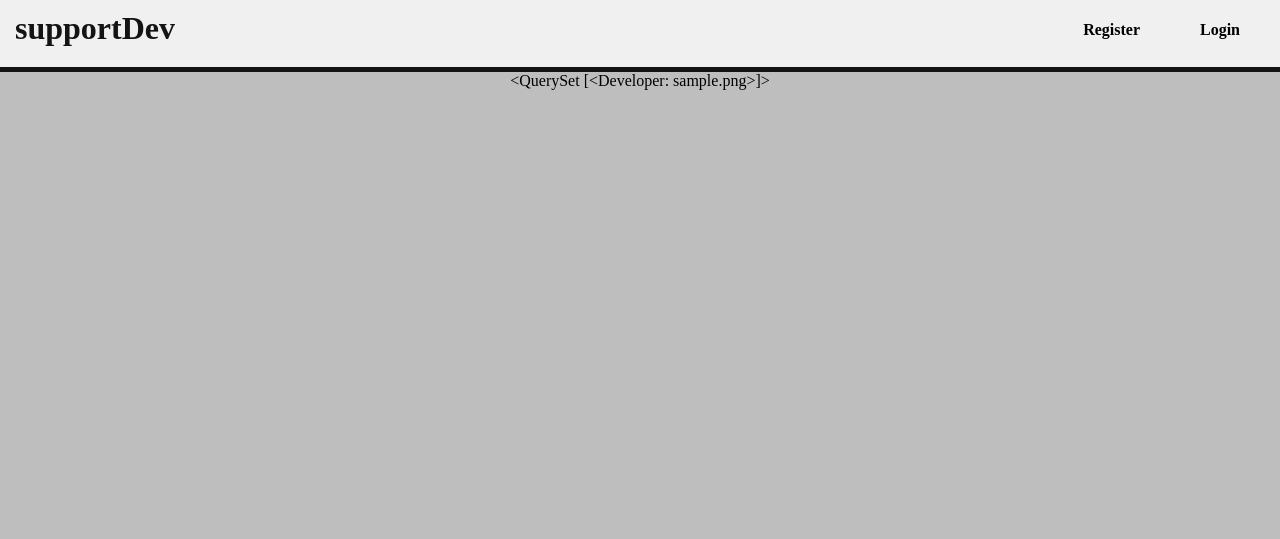
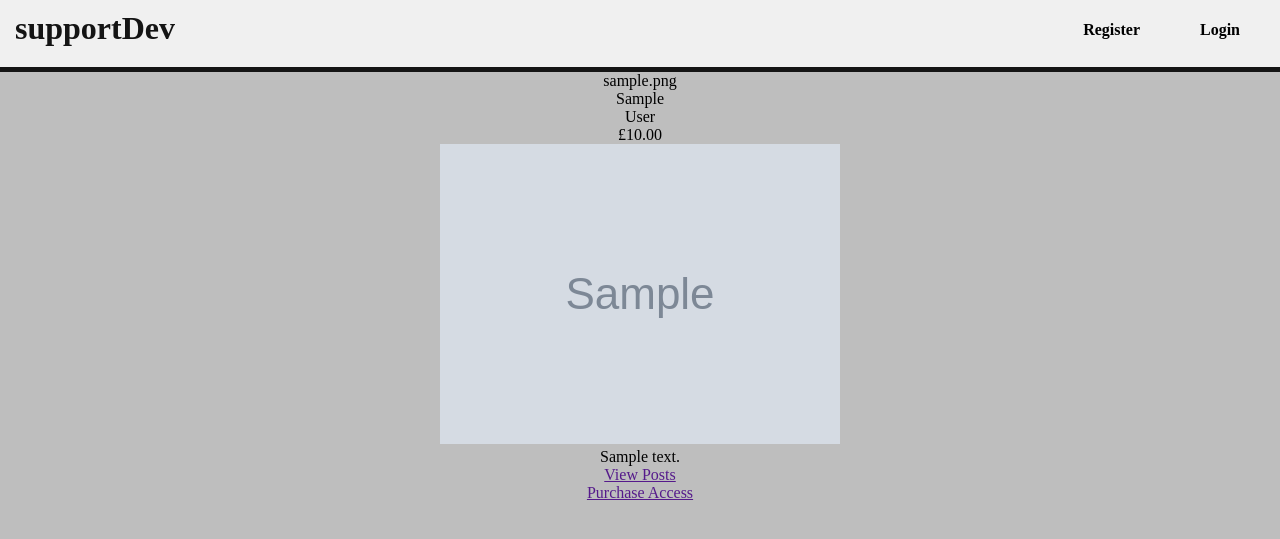
Before and after one commit to adampgiles/CI_PP4_SD, a Django app: page /developers/ in a window 1280 px wide. Shown: the top 539 px of the page. Run offline with Django 4.2, Linux system fonts and the light colour scheme; tables that the repository leaves empty hold one stand-in row (values such as "Sample post"); grey boxes marked "Sample" are stand-in pictures.

Commit message:
feat: set developers.html to display the required developer profile information

```diff
--- a/developers/templates/developers/developers.html
+++ b/developers/templates/developers/developers.html
@@ -2,9 +2,68 @@
 {% load static %}
 
 {% block content %}
+<!-- Section containing a list of all Developers -->
+    <div class="developer-section">
 
-<div>
-    {{ developers }}
-</div>
+        {% for developer in developers %}
+
+        <!-- Block containing a Developer's data -->
+        <div class="developer-block">
+
+            <!-- Developer's Profile Name, First & Last name, and Price -->
+            <div class="profile-names-price">
+                <div class="profile-names">
+                    <div class="profile-name">
+                        <p>{{ developer.profile_name }}</p>
+                    </div>
+                    <div class="profile-first-last-name">
+                        <p>{{ developer.first_name }}</p>
+                        <p>{{ developer.last_name }}</p>
+                    </div>
+                </div>
+
+                <div class="profile-price">
+                    <p>£{{ developer.price }}</p>
+                </div>
+            </div>
+
+            <!-- Developer's Profile Image, and Description -->
+            <div class="profile-image-description">
+                <div class="profile-image">
+
+                    {% if developer.image %}
+                        <img src="{{ developer.image.url }}" alt="{{ developer.profile_name }}">
+                    {% else %}
+                        <img src="{{ MEDIA_URL }}default_image.png" alt="-- NO IMAGE --">
+                    {% endif %}
+
+                </div>
+
+                <div class="profile-description">{{ developer.description }}</div>
+
+            </div>
+
+            <!-- Buttons to Purchase the Profile, or View if already purchased -->
+            <div class="profile-purchase-view">
+
+                <!-- IF ACCESS PURCHASED THEN... -->
+                <div class="profile-view">
+                    <a href="">
+                        <p>View Posts</p>
+                    </a>
+                </div>
+                <!-- ELSE... -->
+                <div class="profile-purchase">
+                    <a href="">
+                        <p>Purchase Access</p>
+                    </a>
+                </div>
+                <!-- END IF -->
+
+            </div>
+
+            {% endfor %}
+        </div>
+    </div>
 
 {% endblock %}
```
